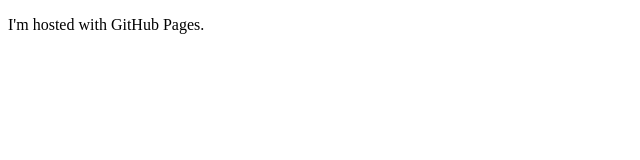
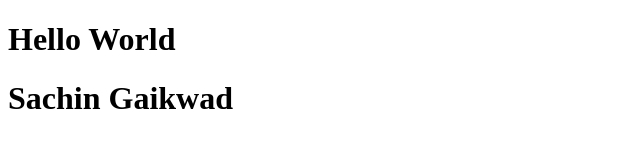
Before and after one commit to sachin1g/sachin1g.github.io, a plain HTML site: page index.html in a window 1280 px wide. Shown: the whole page, without its empty margins (0-640 px from the left). Drawn offline with Linux system fonts and the light colour scheme.

Commit message:
name added to index file
first edit to inedx file

```diff
--- a/index.html
+++ b/index.html
@@ -1,6 +1,7 @@
 <!DOCTYPE html>
 <html>
 <body>
-<p>I'm hosted with GitHub Pages.</p>
+<h1>Hello World</h1>
+<h1>Sachin Gaikwad</h1>
 </body>
 </html>
```
